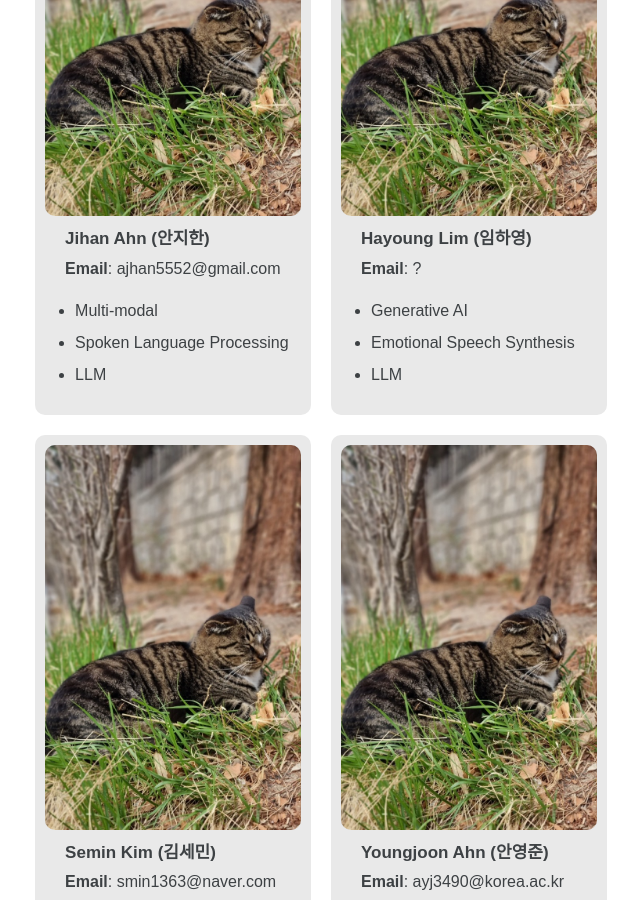
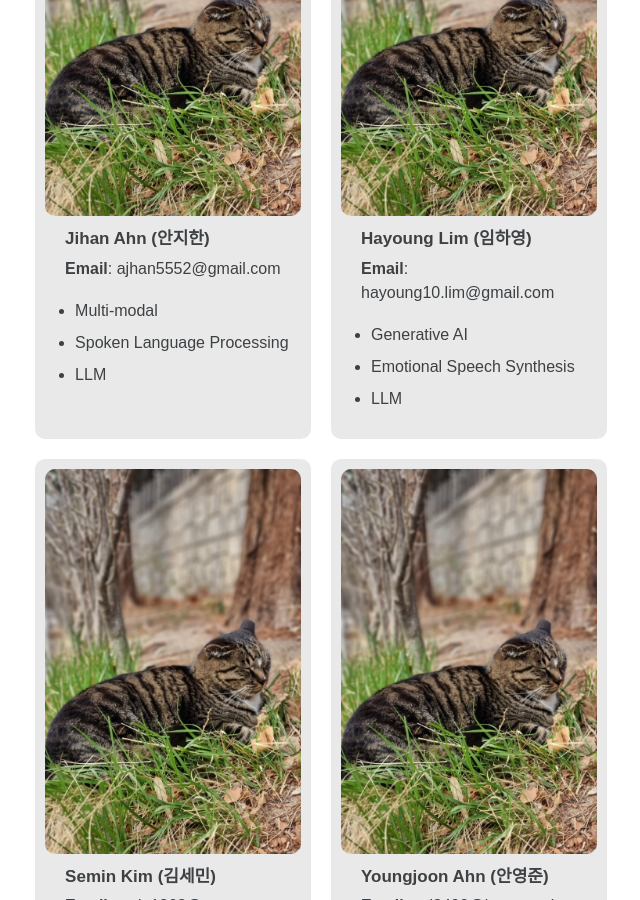
Before and after one commit to slp-laboratory/slp-laboratory.github.io, a Jekyll site: the page built from _pages/members.md, in a window 1280 px wide and 900 px high, scrolled down 6145 px. Shown: the whole window, without its empty margins (319-959 px from the left). Built offline with Jekyll 4.4.1, drawn with Linux system fonts in a browser that asks for light colours; cached includes are drawn as plain includes; comment, search, counter and statistics services are not loaded.

Commit message:
Update members.md

```diff
--- a/_pages/members.md
+++ b/_pages/members.md
@@ -280,7 +280,7 @@ toc: true
       <img src="../assets/images/member/buzzi2.JPG" alt="Ham Yanghun">
       <div class="info">
         <div class="name"> Hayoung Lim (임하영)</div>
-        <div class="email"><strong>Email</strong>: ? </div>
+        <div class="email"><strong>Email</strong>: hayoung10.lim@gmail.com </div>
         <ul>
           <li> Generative AI </li>
           <li> Emotional Speech Synthesis </li>
```
